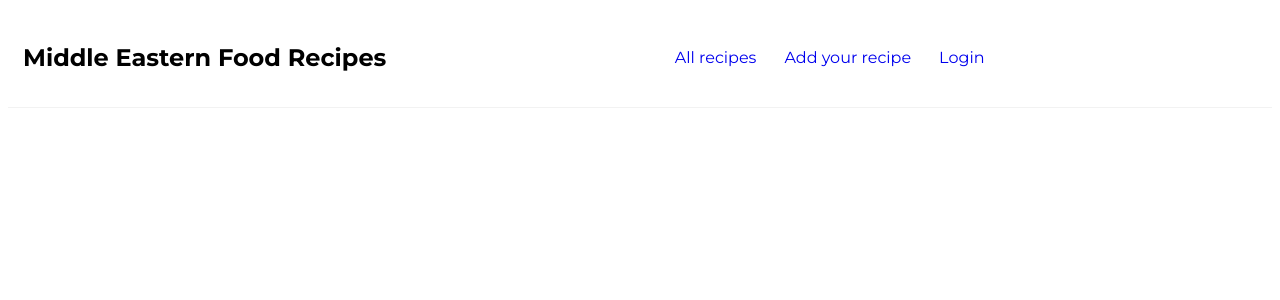
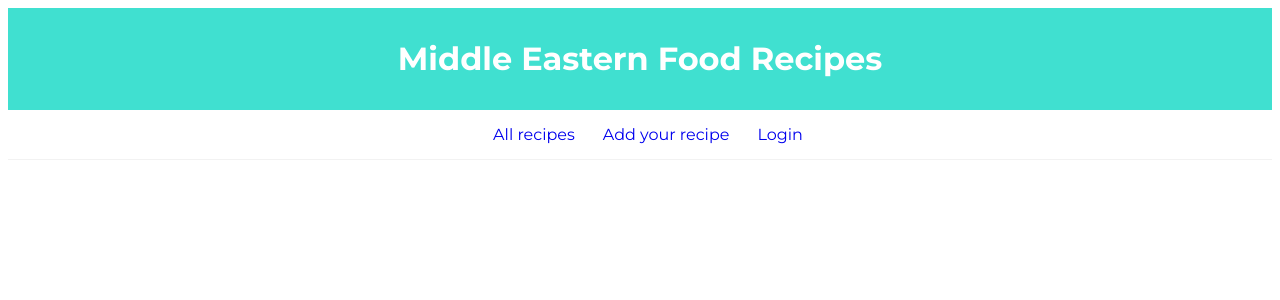
Before and after one commit to Vessela-N/My-new-blog, a React (Create React App) app in the folder frontend/: page /login in a window 1280 px wide. Shown: the top 300 px of the page. Built offline with nearby package versions, Linux system fonts and the light colour scheme.

Commit message:
Create Header component

```diff
--- a/frontend/src/App.js
+++ b/frontend/src/App.js
@@ -1,12 +1,14 @@
 import { BrowserRouter as Router, Route, Switch } from 'react-router-dom';
 import Navbar from './components/Navbar';
 import Home from './components/Home';
+import Header from './components/Header';
 
 
 function App() {
     return (
         <Router>
             <div className='App'>
+                <Header/>
                 <Navbar />
                 <div className='content'>
                     <Switch>
--- /dev/null
+++ b/frontend/src/components/Header/Header.css
@@ -0,0 +1,6 @@
+header {
+    background-color: turquoise;
+    color: white;
+    text-align: center;
+    padding: 10px;
+}
--- /dev/null
+++ b/frontend/src/components/Header/Header.js
@@ -0,0 +1,11 @@
+import './Header.css';
+
+const Header = () => {
+    return (
+        <header>
+            <h1>Middle Eastern Food Recipes</h1>
+        </header>
+     );
+}
+
+export default Header;
--- /dev/null
+++ b/frontend/src/components/Header/package.json
@@ -0,0 +1 @@
+{"main":"Header.js"}
--- a/frontend/src/components/Home/Home.js
+++ b/frontend/src/components/Home/Home.js
@@ -1,5 +1,5 @@
-import useFetch from './useFetch';
-import RecipeList from './RecipeList';
+import useFetch from '../../useFetch';
+import RecipeList from '../RecipeList/RecipeList';
 
 const Home = () => {
     const {data: recipes, isPending, error} = useFetch('http://localhost:3001/recipe');
--- a/frontend/src/components/Navbar/Navbar.js
+++ b/frontend/src/components/Navbar/Navbar.js
@@ -4,11 +4,12 @@ import { Link } from 'react-router-dom';
 const Navbar = () => {
     return (
         <nav className='navbar'>
-            <h1>Middle Eastern Food Recipes</h1>
             <div className='links'>
                 <Link to='/'>All recipes</Link>
-                <Link to='/create'>Add your recipe</Link>
-                <Link className="login-links" to='/login'>Login</Link>
+                <Link to='/add'>Add your recipe</Link>
+                <Link className='login-links' to='/login'>
+                    Login
+                </Link>
             </div>
         </nav>
     );
--- a/frontend/src/components/Home/RecipeList.js
+++ b/frontend/src/components/RecipeList/RecipeList.js
@@ -8,7 +8,6 @@ const RecipeList = ({ recipes, title }) => {
             <h2>{title}</h2>
             {recipes.map((recipe) => (
                 <div className='recipe-preview' key={recipe._id}>
-                    {console.log(recipe)}
                     <Link to={`/recipes/${recipe._id}`}>
                     <h4>{recipe.title}</h4>
                     <p>{recipe.category}</p>
```
Also changed, not shown: frontend/public/logo192.png (deleted), frontend/public/logo512.png (deleted), frontend/src/useFetch.js (renamed from frontend/src/components/Home/useFetch.js).
